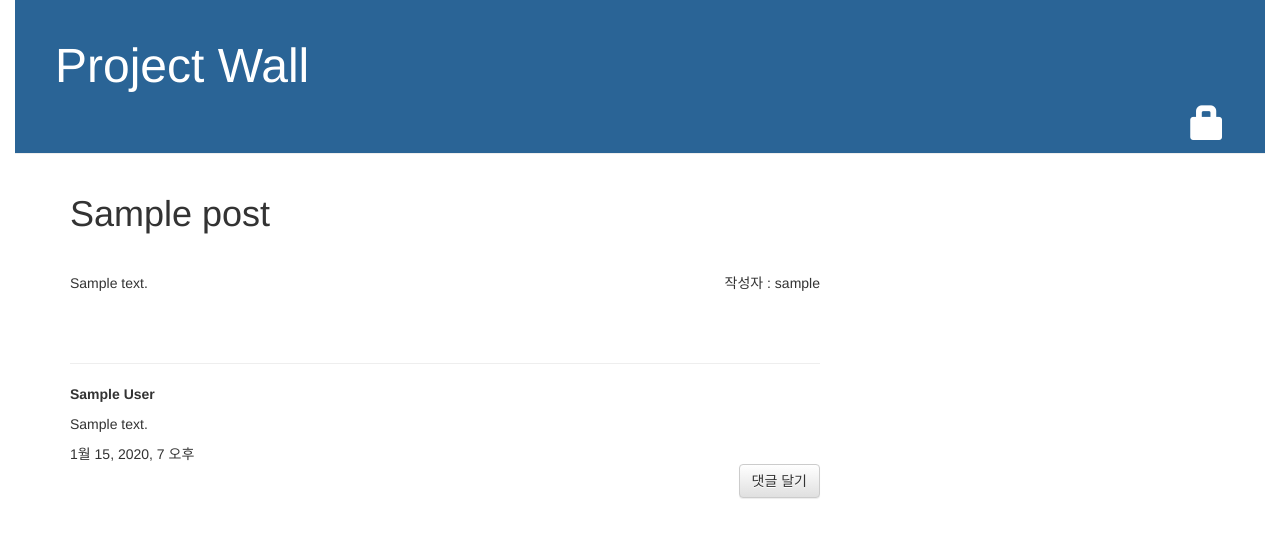
After one commit to specialjin1/BrickWall, a Django app: page /post/1/ in a window 1280 px wide. The commit adds this page. Shown: the top 538 px of the page. Run offline with Django 3.2, Linux system fonts and the light colour scheme; tables that the repository leaves empty hold one stand-in row (values such as "Sample post"); some libraries are stand-ins or nearby versions.

Commit message:
My Wall Program

```diff
--- a/mysite/settings.py
+++ b/mysite/settings.py
@@ -70,6 +70,7 @@ TEMPLATES = [
 
 WSGI_APPLICATION = 'mysite.wsgi.application'
 
+LOGIN_REDIRECT_URL = '/'
 
 # Database
 # https://docs.djangoproject.com/en/1.11/ref/settings/#databases
--- a/mysite/urls.py
+++ b/mysite/urls.py
@@ -16,7 +16,11 @@ Including another URLconf
 from django.conf.urls import include, url
 from django.contrib import admin
 
+from django.contrib.auth import views
+
 urlpatterns = [
     url(r'^admin/', admin.site.urls),
+		url(r'^accounts/login/$', views.login, name='login'),
+		url(r'^accounts/logout/$', views.logout, name='logout', kwargs={'next_page': '/'}),
 		url(r'', include('wall.urls')),
 ]
--- a/wall/admin.py
+++ b/wall/admin.py
@@ -1,6 +1,8 @@
 from django.contrib import admin
-from .models import Emotion, Post
+from .models import Emotion, Post, Opinion, Comment
 # Register your models here.
 
 admin.site.register(Post)
 admin.site.register(Emotion)
+admin.site.register(Comment)
+admin.site.register(Opinion)
--- a/wall/models.py
+++ b/wall/models.py
@@ -17,5 +17,30 @@ class Post(models.Model):
 	create_date = models.DateTimeField(default=timezone.now)
 	published_date = models.DateTimeField(blank=True, null=True)
 
+	def publish(self):
+		self.published_date = timezone.now()
+		self.save()
+
 	def __str__(self):
 		return self.title
+
+class Opinion(models.Model):
+	opinion = models.CharField(max_length=3)
+
+	def __str__(self):
+		return self.opinion
+
+class Comment(models.Model):
+	post = models.ForeignKey(Post, related_name='comments', on_delete=models.CASCADE)
+	opinion = models.ForeignKey(Opinion, on_delete=models.CASCADE)
+	author = models.CharField(max_length=200)
+	text = models.TextField()
+	created_date = models.DateTimeField(default=timezone.now)
+	approved_comment = models.BooleanField(default=False)
+
+	def approve(self):
+		self.approved_comment = True
+		self.save()
+
+	def __str__(self):
+		return self.text
--- /dev/null
+++ b/wall/static/css/wall.css
@@ -0,0 +1,50 @@
+body {
+	padding: 0px 15px 0px 15px;
+}
+
+.page-header {
+	background-color: #2a6496;
+	margin-top: 0;
+	padding: 20px 20px 50px 40px;
+}
+
+.page-header h1, .page-header h1 a, .page-header h1 a:visited, .page-header h1 a:active {
+	color: #ffffff;
+	font-size: 36pt;
+	text-decoration: none;
+}
+
+.save {
+	float: right;
+}
+
+.post-form textarea, .post-form input {
+	width: 100%;
+}
+
+.top-menu, .top-menu:hover, .top-menu:visited {
+	color: #ffffff;
+	float: right;
+	font-size: 26pt;
+	margin-right: 20px;
+}
+
+.post {
+	margin-bottom: 70px;
+}
+
+.post h1 a, .post a, .post h1 a:visited {
+	color: #000000;
+}
+
+.post-form {
+	padding-top: 20px;
+}
+
+.content h1 {
+	padding-bottom: 30px;
+}
+
+.comment {
+	margin: 20px 0px 20px 20px;
+{
--- /dev/null
+++ b/wall/templates/wall/base.html
@@ -0,0 +1,36 @@
+<!doctype html>
+{% load staticfiles %}
+<html lang="ko">
+	<head>
+		<meta charset="UTF-8">
+		<title>Wall for you any.</title>
+		<script src="https://ajax.googleapis.com/ajax/libs/jquery/1.12.4/jquery.min.js"></script>
+		<link rel="stylesheet" href="//maxcdn.bootstrapcdn.com/bootstrap/3.2.0/css/bootstrap.min.css">
+		<link rel="stylesheet" href="//maxcdn.bootstrapcdn.com/bootstrap/3.2.0/css/bootstrap-theme.min.css">
+		<link rel="stylesheet" href="{% static 'css/wall.css' %}">
+	</head>
+	<body>
+		<div class="page-header">
+			<h1><a href="{% url 'post_list' %}">Project Wall</a></h1>
+			{% if user.is_authenticated %}
+			<a href="{% url 'post_draft_list' %}" class="top-menu"><span class="glyphicon glyphicon-edit"></span></a>
+			<a href="{% url 'post_new' %}" class="top-menu"><span class="glyphicon glyphicon-plus"></span></a>
+			<p class="top-menu">Hello {{ user.sername }} <small>(<a href="{% url 'logout' %}">Log out</a>)</small></p>
+			{% else %}
+			<a href="{% url 'login' %}" class="top-menu"><span class="glyphicon glyphicon-lock"></span></a>
+			{% endif %}
+		</div>
+
+		<div class="top-menu">
+		</div>
+
+		<div class="content container">
+			<div class="row">
+				<div class="col-md-8">
+				{% block content %}
+				{% endblock %}
+				</div>
+			</div>
+		</div>
+	</body>
+</html>
--- /dev/null
+++ b/wall/templates/wall/post_detail.html
@@ -0,0 +1,26 @@
+{% extends 'wall/base.html' %}
+
+{% block content %}
+<div class="post">
+	{% if user.is_authenticated %}
+	<a class="btn btn-default" href="{% url 'post_edit' pk=post.pk %}"><span class="glyphicon glyphicon-pencil"></span></a>
+	<a class="btn btn-default" href="{% url 'post_remove' pk=post.pk %}"><span class="glyphicon glyphicon-remove"></span></a>
+	{% endif %}
+	<h1>{{ post.title }}</h1>
+	<p style="float:right;">작성자 : {{ post.author }}</p>
+	<p>{{ post.feel }}</p>
+	<p>{{ post.text|linebreaksbr }}</p>
+</div>
+<hr>
+{% for comment in post.comments.all %}
+<div class="comments">
+	<strong>{{ comment.author }}</strong>
+	<p>{{ comment.text|linebreaks }}</p>
+	<div class="date">{{ comment.created_date }}</div>
+</div>
+{% empty %}
+	<p>No comments here yet :(</p>
+{% endfor %}
+	<span><a class="save btn btn-default" href="{% url 'add_comment_to_post' pk=post.pk %}">댓글 달기</a></span>
+</form>
+{% endblock %}
--- a/wall/urls.py
+++ b/wall/urls.py
@@ -3,4 +3,11 @@ from . import views
 
 urlpatterns = [
 	url(r'^$', views.post_list, name='post_list'),
+	url(r'^post/(?P<pk>\d+)/$', views.post_detail, name='post_detail'),
+	url(r'^post/new/$', views.post_new, name='post_new'),
+	url(r'^post/(?P<pk>\d+)/edit/$', views.post_edit, name='post_edit'),
+	url(r'^drafts/$', views.post_draft_list, name='post_draft_list'),
+	url(r'^post/(?P<pk>\d+)/publish/$', views.post_publish, name='post_publish'),
+	url(r'^post/(?P<pk>\d+)/remove/$', views.post_remove, name="post_remove"),
+	url(r'^post/(?P<pk>\d+)/comment/$', views.add_comment_to_post, name='add_comment_to_post'),
 ]
--- a/wall/views.py
+++ b/wall/views.py
@@ -1,7 +1,71 @@
-from django.shortcuts import render
+from django.shortcuts import render, get_object_or_404, redirect
 from django.utils import timezone
 from .models import Post, Emotion
+from .forms import PostForm, CommentForm
+from django.contrib.auth.decorators import login_required
 
 def post_list(request):
 	posts = Post.objects.filter(published_date__lte=timezone.now()).order_by('published_date')
 	return render(request, 'wall/post_list.html', {'posts': posts})
+
+def post_detail(request, pk):
+	post = get_object_or_404(Post, pk=pk)
+	return render(request, 'wall/post_detail.html', {'post': post})
+
+@login_required
+def post_new(request):
+	if request.method=="POST":
+		form = PostForm(request.POST)
+		if form.is_valid():
+			post = form.save(commit=False)
+			post.author = request.user
+			post.save()
+			return redirect('post_detail', pk=post.pk)
+	else:
+		form = PostForm()
+	return render(request, 'wall/post_edit.html', {'form': form})
+
+@login_required
+def post_edit(request, pk):
+	post = get_object_or_404(Post, pk=pk)
+	if request.method == "POST":
+		form = PostForm(request.POST, instance=post)
+		if form.is_valid():
+			post = form.save(commit=False)
+			post.author = request.user
+			post.published_date = timezone.now()
+			post.save()
+			return redirect('post_detail', pk=post.pk)
+	else:
+		form = PostForm(instance=post)
+	return render(request, 'wall/post_edit.html', {'form': form})
+
+@login_required
+def post_draft_list(request):
+	posts = Post.objects.filter(published_date__isnull=True).order_by('create_date')
+	return render(request, 'wall/post_draft_list.html', {'posts': posts})
+
+@login_required
+def post_publish(reuqest, pk):
+	post = get_object_or_404(Post, pk=pk)
+	post.publish()
+	return redirect('post_detail', pk=pk)
+
+@login_required
+def post_remove(request, pk):
+	post = get_object_or_404(Post, pk=pk)
+	post.delete()
+	return redirect('post_list')
+
+def add_comment_to_post(request, pk):
+	post = get_object_or_404(Post, pk=pk)
+	if request.method == "POST":
+		form = CommentForm(request.POST)
+		if form.is_valid():
+			comment = form.save(commit=False)
+			comment.post = post
+			comment.save()
+			return redirect('post_detail', pk=post.pk)
+	else:
+		form = CommentForm()
+	return render(request, 'wall/add_comment_to_post.html', {'form': form})
```
Also changed, not shown: wall/forms.py (added, +15 -0 lines), wall/templates/registration/login.html (added, +24 -0 lines), wall/templates/wall/add_comment_to_post.html (added, +9 -0 lines), wall/templates/wall/post_draft_list.html (added, +26 -0 lines), wall/templates/wall/post_edit.html (added, +11 -0 lines), wall/templates/wall/post_list.html (+9 -17 lines), wall/migrations/0002_auto_20180508_1604.py (added), wall/migrations/0003_auto_20180508_1608.py (added), wall/migrations/0004_auto_20180508_1927.py (added).
